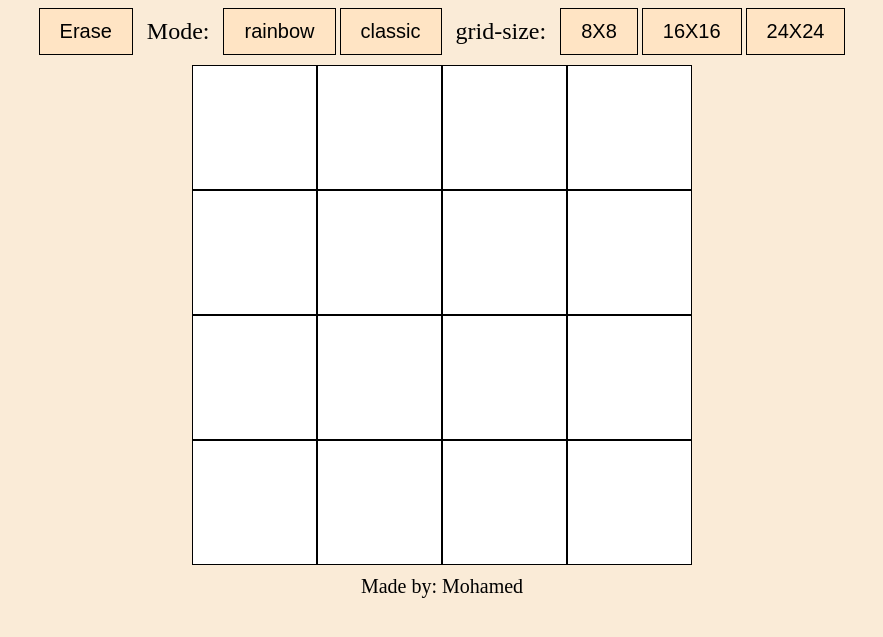
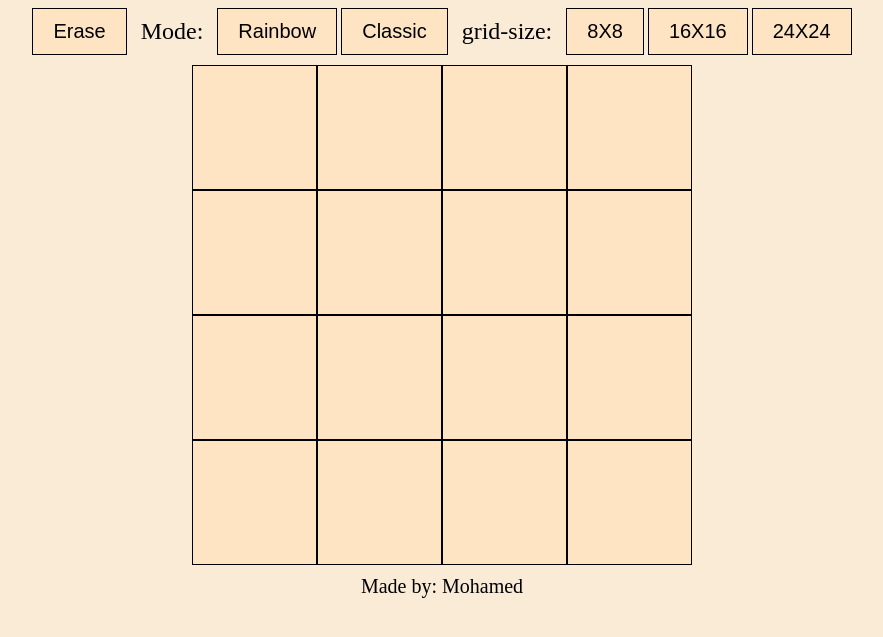
Before and after one commit to mmohamed-1/ETCH-A-SKETCH, a plain HTML site: page index.html in a window 1280 px wide. Both pictures are taken after a click on the button "Erase". Shown: the part 49-686 px from the top of the page, without its empty margins (198-1081 px from the left). Drawn offline with Linux system fonts and the light colour scheme; a web font is replaced by a local one.

Commit message:
updated UI

```diff
--- a/app.js
+++ b/app.js
@@ -18,7 +18,7 @@ function makeGrid(x) {
     container.style.gridTemplateColumns = `repeat(${x}, 1fr)`;
 
     btn.addEventListener("click", function () {
-      div.style.backgroundColor = "white";
+      div.style.backgroundColor = "bisque";
     });
 
     container.appendChild(div);
--- a/index.html
+++ b/index.html
@@ -19,8 +19,8 @@
     <div class="btns">
       <button class="btn">Erase</button>
       <p class="mode">Mode:</p>
-      <button class="rainbow btn">rainbow</button>
-      <button class="classic btn">classic</button>
+      <button class="rainbow btn">Rainbow</button>
+      <button class="classic btn">Classic</button>
       <p class="mode">grid-size:</p>
       <button class="small btn">8X8</button>
       <button class="large btn">16X16</button>
```
Also changed, not shown: 1 other file.
